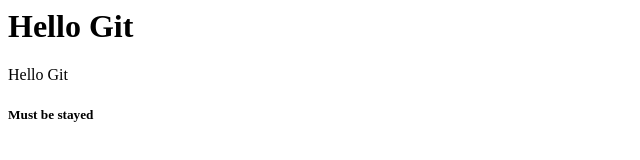
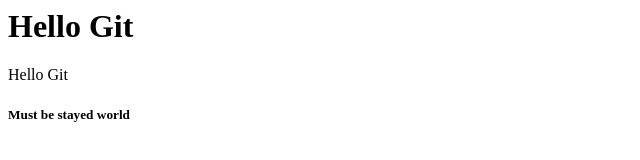
Before and after one commit to vaheaghekyan/git-sample, a plain HTML site: page index.html in a window 1280 px wide. Shown: the full height of the page, 0-640 px from the left. Drawn offline with Linux system fonts and the light colour scheme.

Commit message:
wrong commit

```diff
--- a/index.html
+++ b/index.html
@@ -1,3 +1,3 @@
 <h1>Hello Git</h1>
 <p>Hello Git</p>
-<h5>Must be stayed</h5>
+<h5>Must be stayed world</h5>
```
